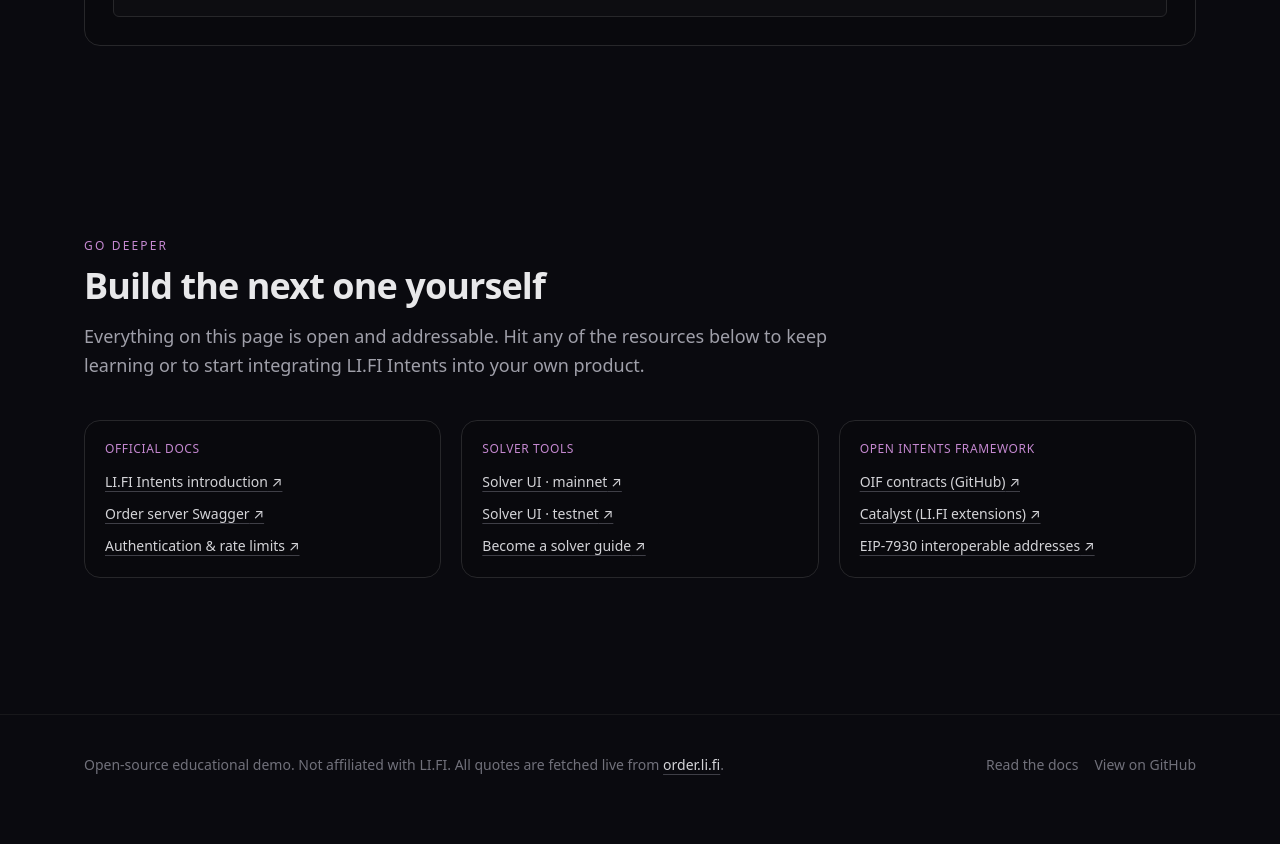
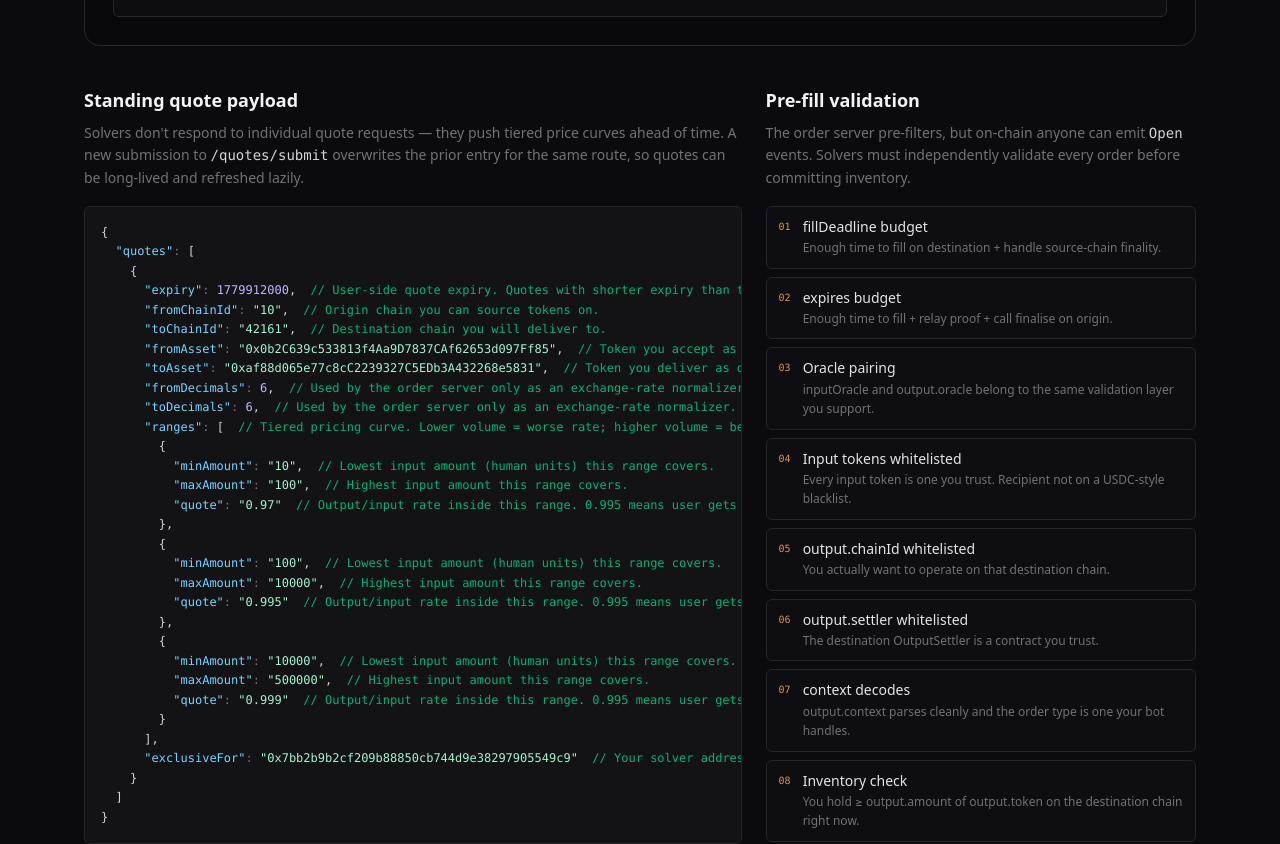
Before and after one commit to VincenImanuell/LIFI_INTENT, a React (Vite) app: page / in a window 1280 px wide. Shown: the part 7240-8084 px from the top of the page. Before the commit the page ends 8055 px from the top, so only its background shows below. Built offline with nearby package versions, Linux system fonts and the light colour scheme.

Commit message:
Add standing quote payload example and pre-fill validation checklist

```diff
--- a/src/components/SolverPreview.jsx
+++ b/src/components/SolverPreview.jsx
@@ -1,5 +1,54 @@
 import { useState } from 'react'
 import Section from './Section'
+import AnnotatedJson from './AnnotatedJson'
+
+const STANDING_QUOTE = {
+  quotes: [
+    {
+      expiry: 1779912000,
+      fromChainId: '10',
+      toChainId: '42161',
+      fromAsset: '0x0b2C639c533813f4Aa9D7837CAf62653d097Ff85',
+      toAsset: '0xaf88d065e77c8cC2239327C5EDb3A432268e5831',
+      fromDecimals: 6,
+      toDecimals: 6,
+      ranges: [
+        { minAmount: '10', maxAmount: '100', quote: '0.97' },
+        { minAmount: '100', maxAmount: '10000', quote: '0.995' },
+        { minAmount: '10000', maxAmount: '500000', quote: '0.999' },
+      ],
+      exclusiveFor: '0x7bb2b9b2cf209b88850cb744d9e38297905549c9',
+    },
+  ],
+}
+
+const QUOTE_ANNOTATIONS = {
+  expiry: 'User-side quote expiry. Quotes with shorter expiry than the user request are filtered out.',
+  fromChainId: 'Origin chain you can source tokens on.',
+  toChainId: 'Destination chain you will deliver to.',
+  fromAsset: 'Token you accept as input (native EVM address — no EIP-7930 wrapping at this layer).',
+  toAsset: 'Token you deliver as output.',
+  fromDecimals: 'Used by the order server only as an exchange-rate normalizer.',
+  toDecimals: 'Used by the order server only as an exchange-rate normalizer.',
+  ranges: 'Tiered pricing curve. Lower volume = worse rate; higher volume = better rate.',
+  minAmount: 'Lowest input amount (human units) this range covers.',
+  maxAmount: 'Highest input amount this range covers.',
+  quote: 'Output/input rate inside this range. 0.995 means user gets 0.5% slippage.',
+  exclusiveFor: 'Your solver address. Establishes which solver gets first dibs during the exclusivity window.',
+}
+
+const VALIDATION_CHECKLIST = [
+  { num: '01', title: 'fillDeadline budget', text: 'Enough time to fill on destination + handle source-chain finality.' },
+  { num: '02', title: 'expires budget', text: 'Enough time to fill + relay proof + call finalise on origin.' },
+  { num: '03', title: 'Oracle pairing', text: 'inputOracle and output.oracle belong to the same validation layer you support.' },
+  { num: '04', title: 'Input tokens whitelisted', text: 'Every input token is one you trust. Recipient not on a USDC-style blacklist.' },
+  { num: '05', title: 'output.chainId whitelisted', text: 'You actually want to operate on that destination chain.' },
+  { num: '06', title: 'output.settler whitelisted', text: 'The destination OutputSettler is a contract you trust.' },
+  { num: '07', title: 'context decodes', text: 'output.context parses cleanly and the order type is one your bot handles.' },
+  { num: '08', title: 'Inventory check', text: 'You hold ≥ output.amount of output.token on the destination chain right now.' },
+  { num: '09', title: 'Calldata safety', text: 'If output.call is non-empty, it executes safely. Length ≤ 65,535 bytes.' },
+  { num: '10', title: 'Multi-output ordering', text: 'You can fill every output, and output[0] proposedSolver == your identifier.' },
+]
 
 const FLOW = [
   {
@@ -126,6 +175,43 @@
           <p className="mt-3 text-zinc-300 leading-relaxed">{current.detail}</p>
         </div>
       </div>
+
+      <div className="mt-10 grid lg:grid-cols-5 gap-6">
+        <div className="lg:col-span-3">
+          <h3 className="text-lg font-semibold text-zinc-100">Standing quote payload</h3>
+          <p className="text-sm text-zinc-500 mt-2 mb-4 leading-relaxed">
+            Solvers don't respond to individual quote requests — they push tiered price curves
+            ahead of time. A new submission to{' '}
+            <code className="font-mono text-zinc-300">/quotes/submit</code> overwrites the prior
+            entry for the same route, so quotes can be long-lived and refreshed lazily.
+          </p>
+          <AnnotatedJson value={STANDING_QUOTE} annotations={QUOTE_ANNOTATIONS} />
+        </div>
+
+        <div className="lg:col-span-2">
+          <h3 className="text-lg font-semibold text-zinc-100">Pre-fill validation</h3>
+          <p className="text-sm text-zinc-500 mt-2 mb-4 leading-relaxed">
+            The order server pre-filters, but on-chain anyone can emit <code className="font-mono text-zinc-300">Open</code> events.
+            Solvers must independently validate every order before committing inventory.
+          </p>
+          <ol className="space-y-2">
+            {VALIDATION_CHECKLIST.map((c) => (
+              <li
+                key={c.num}
+                className="rounded-md border border-zinc-800 bg-zinc-900/30 px-3 py-2.5 flex gap-3"
+              >
+                <span className="font-mono text-[10px] text-orange-300/80 mt-0.5 flex-shrink-0">
+                  {c.num}
+                </span>
+                <div>
+                  <div className="text-sm text-zinc-200 font-medium leading-snug">{c.title}</div>
+                  <div className="text-xs text-zinc-500 mt-0.5 leading-relaxed">{c.text}</div>
+                </div>
+              </li>
+            ))}
+          </ol>
+        </div>
+      </div>
     </Section>
   )
 }
```
